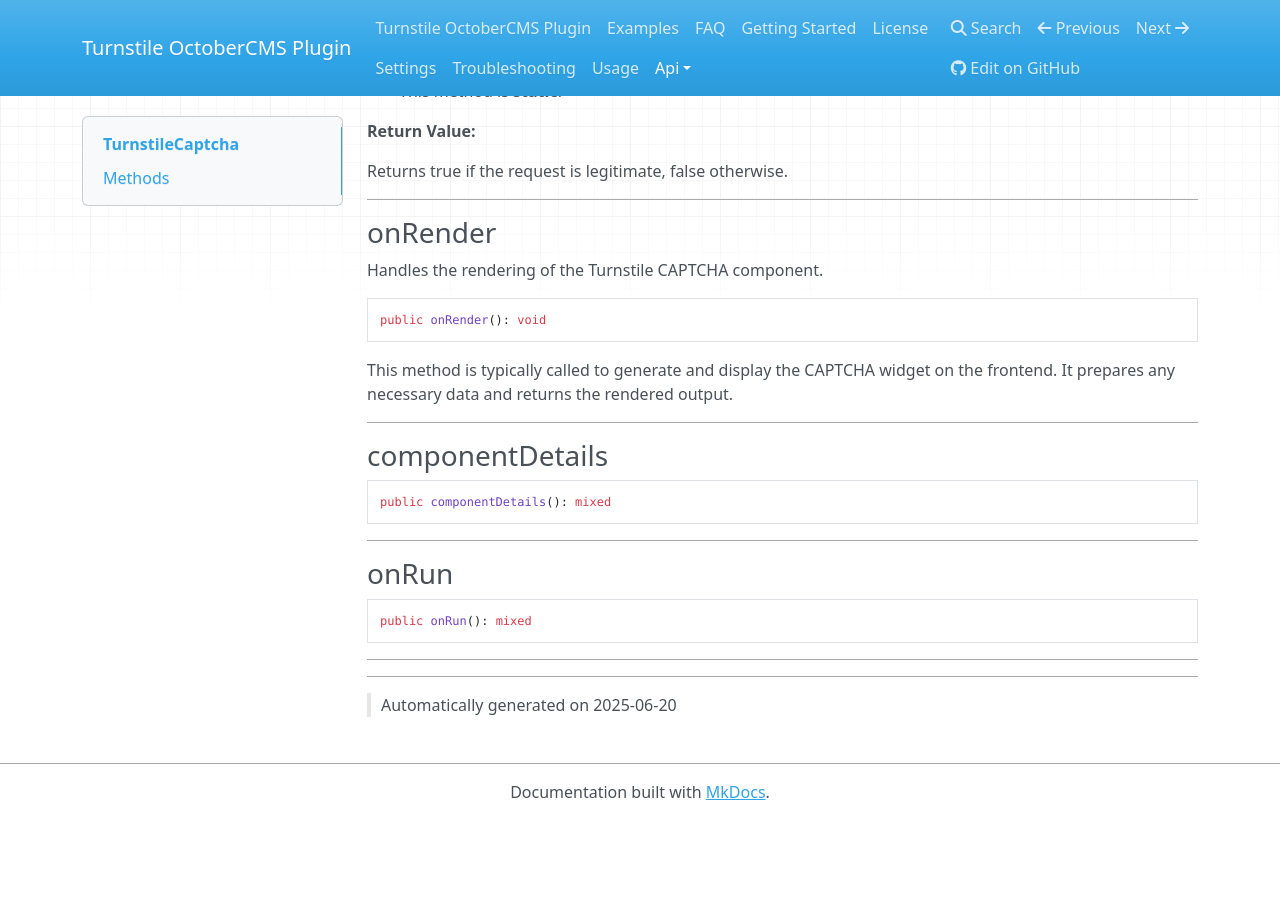
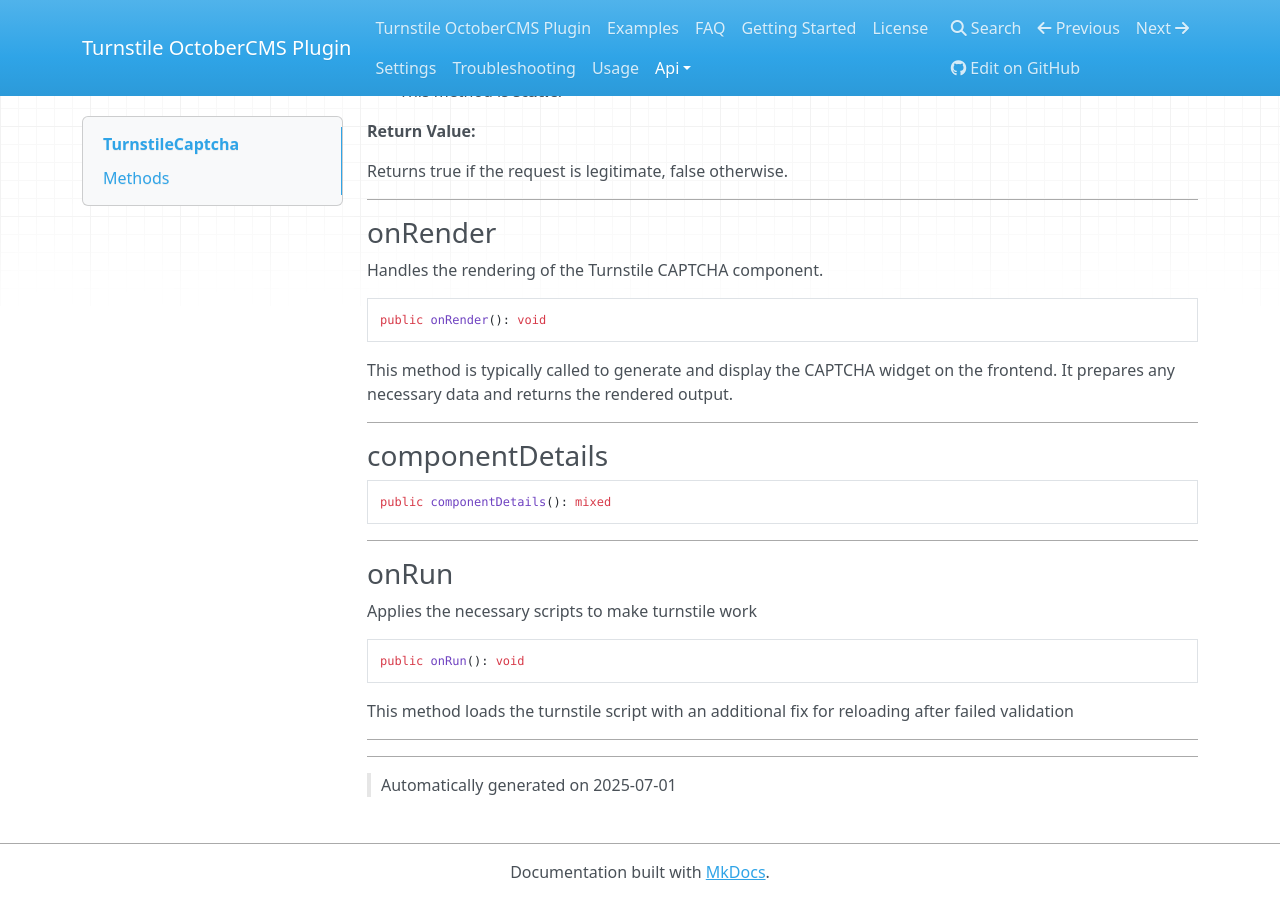
Before and after one commit to DEPCORE-PL/oc-turnstile-plugin, an MkDocs documentation site: the page built from docs/api/classes/Depcore/Turnstile/Components/TurnstileCaptcha.md, in a window 1280 px wide and 900 px high, scrolled down 1133 px. Built offline with MkDocs 1.6.1, drawn with Linux system fonts in a browser that asks for light colours; nearby versions of some CDN libraries; before the commit the page ends 1953 px from its top, so only the background shows below that.

Commit message:
chore(docs): update PHPDoc [automated]

````diff
--- a/docs/api/classes/Depcore/Turnstile/Components/TurnstileCaptcha.md
+++ b/docs/api/classes/Depcore/Turnstile/Components/TurnstileCaptcha.md
@@ -125,13 +125,13 @@ public componentDetails(): mixed
 
 ### onRun
 
-
+Applies the necessary scripts to make turnstile work
 
 ```php
-public onRun(): mixed
+public onRun(): void
 ```
 
-
+This method loads the turnstile script with an additional fix for reloading after failed validation
 
 
 
@@ -146,4 +146,4 @@ public onRun(): mixed
 
 
 ***
-> Automatically generated on 2025-06-20
+> Automatically generated on 2025-07-01
````
Also changed, not shown: docs/api/Home.md (+1 -1 lines), docs/api/classes/Depcore/Turnstile/Classes/TurnstileRule.md (+1 -1 lines), docs/api/classes/Depcore/Turnstile/Models/CaptchaSettings.md (+1 -1 lines), docs/api/classes/Depcore/Turnstile/Plugin.md (+1 -1 lines).
